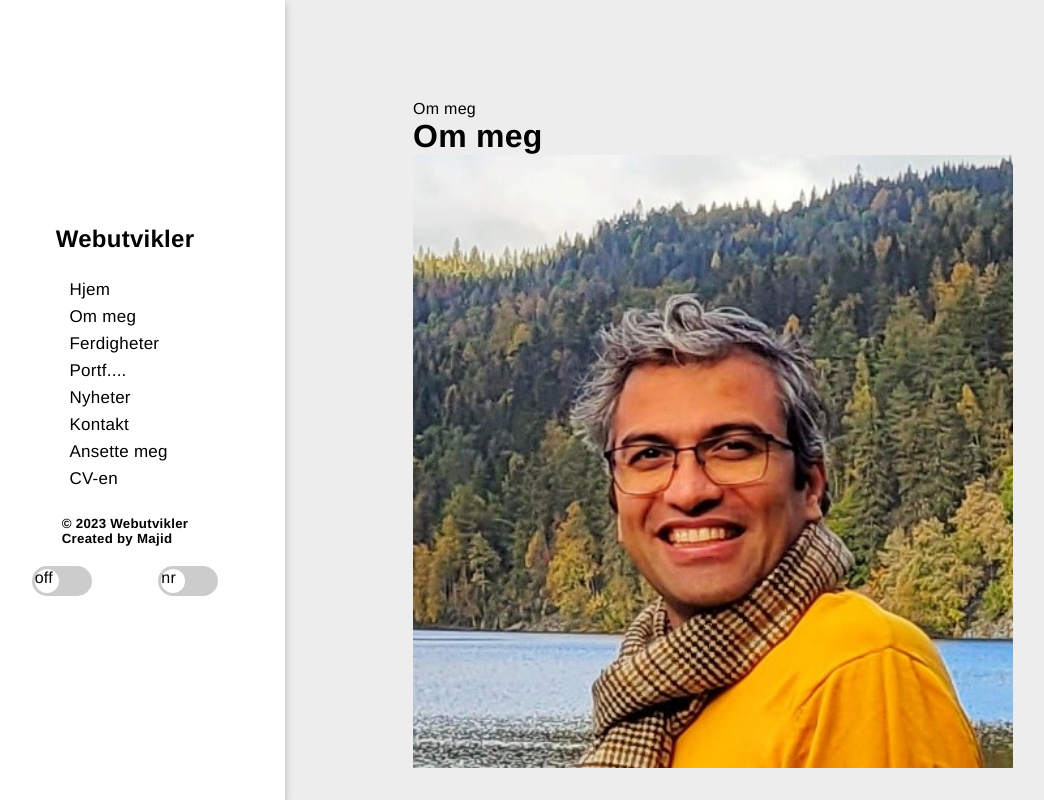
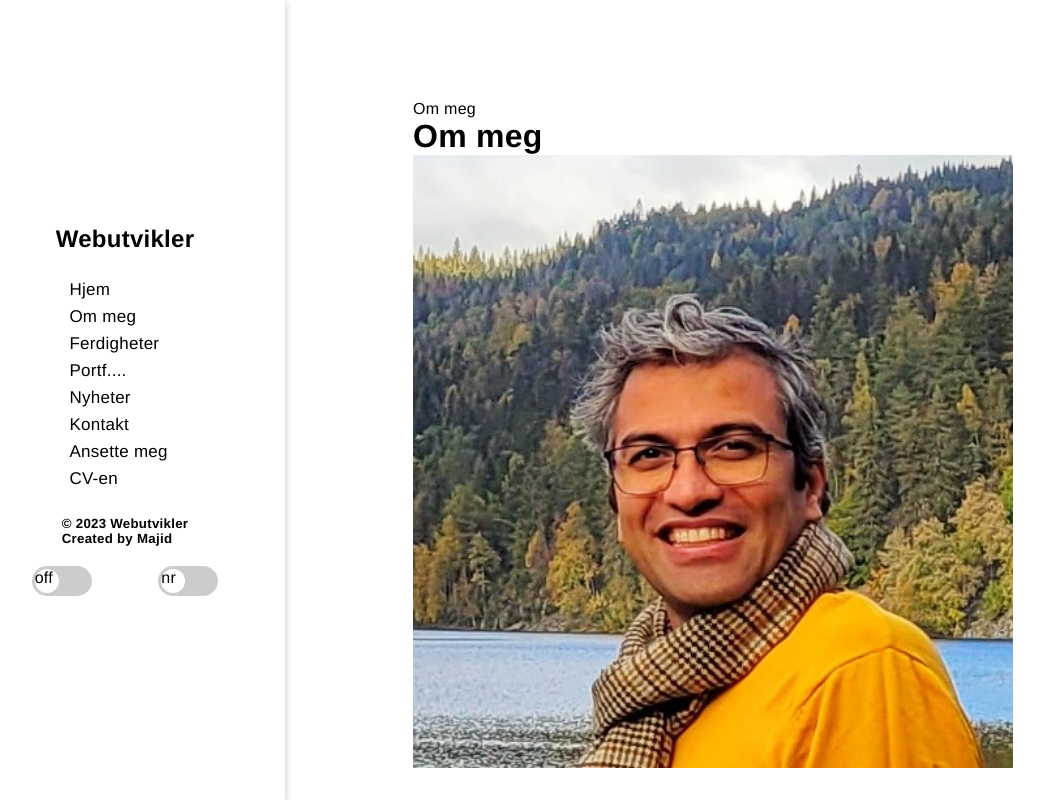
Before and after one commit to maf256/sitedesign, a Next.js app: page /about in a window 1280 px wide. Shown: the top 800 px of the page, without its empty margins (35-1079 px from the left). Built offline with nearby package versions, Linux system fonts and the light colour scheme.

Commit message:
change backgrun-color about

```diff
--- a/components/about/pageStyled.js
+++ b/components/about/pageStyled.js
@@ -3,9 +3,6 @@ import styled from 'styled-components';
 
 export const AboutPage = styled.div`
     box-shadow: rgba(0, 0, 0, 0.24) 0px 3px 8px;
-
-
-    background-color: #ededed;
     min-height: 100vh;
     @media (min-width: 900px) {
         margin-left: 25%;
@@ -37,6 +34,8 @@ export const DetailContainer = styled.div`
     border-top: solid 1px ${({theme}) => theme.Text_Paragraph};
     border-bottom: solid 1px ${({theme}) => theme.Text_Paragraph};
     padding: 30px 5px;
+    background-color: ${({theme}) => theme.BC_Home};
+
     p {
         color: ${({theme}) => theme.Text_Paragraph};
         margin: 15px 0;
```
